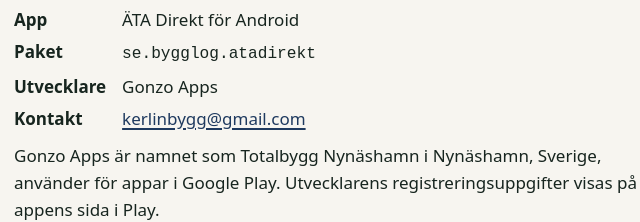
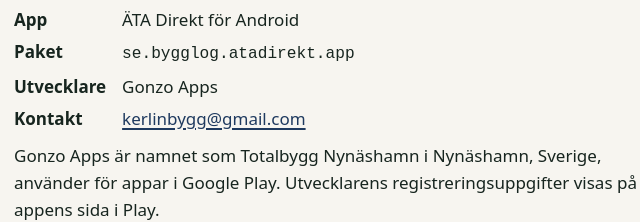
Before and after one commit to InUterr0/ata-direkt-privacy, a plain HTML site: page index.html in a window 1280 px wide. Shown: the part 491-713 px from the top of the page, 294-934 px from the left. Drawn offline with Linux system fonts and the light colour scheme.

Commit message:
Identify paid Swedish Play package in policy

```diff
--- a/index.html
+++ b/index.html
@@ -4,7 +4,7 @@
 <meta charset="utf-8">
 <meta name="viewport" content="width=device-width, initial-scale=1">
 <title>Integritetspolicy – ÄTA Direkt</title>
-<meta name="description" content="Integritetspolicy för ÄTA Direkt (se.bygglog.atadirekt) från Gonzo Apps. Utkasten sparas lokalt och appen fungerar offline.">
+<meta name="description" content="Integritetspolicy för ÄTA Direkt (se.bygglog.atadirekt.app) från Gonzo Apps. Utkasten sparas lokalt och appen fungerar offline.">
 <style>
   :root { color-scheme: light; }
   * { box-sizing: border-box; }
@@ -67,7 +67,7 @@
   <h2 id="omfattning">1. Om den här policyn</h2>
   <dl>
     <dt>App</dt><dd>ÄTA Direkt för Android</dd>
-    <dt>Paket</dt><dd><code>se.bygglog.atadirekt</code></dd>
+    <dt>Paket</dt><dd><code>se.bygglog.atadirekt.app</code></dd>
     <dt>Utvecklare</dt><dd>Gonzo Apps</dd>
     <dt>Kontakt</dt><dd><a href="mailto:kerlinbygg@gmail.com">kerlinbygg@gmail.com</a></dd>
   </dl>
@@ -126,7 +126,7 @@
 </main>
 
 <footer>
-  <p>ÄTA Direkt (<code>se.bygglog.atadirekt</code>) · utvecklare: Gonzo Apps · <a href="mailto:kerlinbygg@gmail.com">kerlinbygg@gmail.com</a></p>
+  <p>ÄTA Direkt (<code>se.bygglog.atadirekt.app</code>) · utvecklare: Gonzo Apps · <a href="mailto:kerlinbygg@gmail.com">kerlinbygg@gmail.com</a></p>
 </footer>
 </body>
 </html>
```
